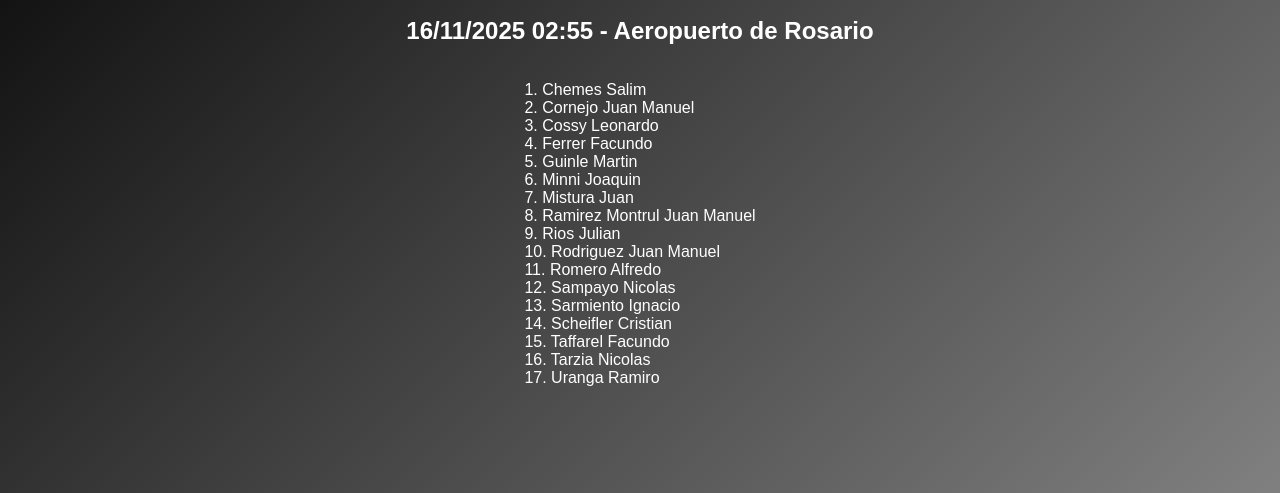
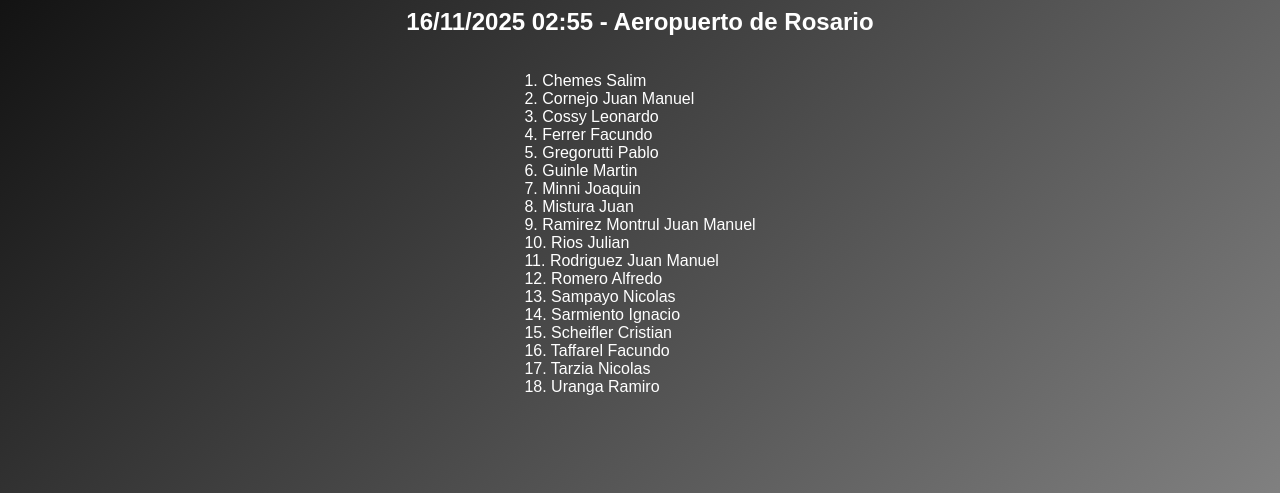
Before and after one commit to salimchemes/rio2025, a plain HTML site: page index.html in a window 1280 px wide. Shown: the part 307-800 px from the top of the page. Drawn offline with Linux system fonts and the light colour scheme.

Commit message:
Update index.html

```diff
--- a/index.html
+++ b/index.html
@@ -92,19 +92,20 @@
       <li>2. Cornejo Juan Manuel</li>
       <li>3. Cossy Leonardo</li>
       <li>4. Ferrer Facundo</li>
-      <li>5. Guinle Martin</li>
-      <li>6. Minni Joaquin</li>
-      <li>7. Mistura Juan</li>
-      <li>8. Ramirez Montrul Juan Manuel</li>
-      <li>9. Rios Julian</li>
-      <li>10. Rodriguez Juan Manuel</li>
-      <li>11. Romero Alfredo</li>
-      <li>12. Sampayo Nicolas</li>
-      <li>13. Sarmiento Ignacio</li>
-      <li>14. Scheifler Cristian</li>
-      <li>15. Taffarel Facundo</li>
-      <li>16. Tarzia Nicolas</li>
-      <li>17. Uranga Ramiro</li>
+      <li>5. Gregorutti Pablo</li>
+      <li>6. Guinle Martin</li>
+      <li>7. Minni Joaquin</li>
+      <li>8. Mistura Juan</li>
+      <li>9. Ramirez Montrul Juan Manuel</li>
+      <li>10. Rios Julian</li>
+      <li>11. Rodriguez Juan Manuel</li>
+      <li>12. Romero Alfredo</li>
+      <li>13. Sampayo Nicolas</li>
+      <li>14. Sarmiento Ignacio</li>
+      <li>15. Scheifler Cristian</li>
+      <li>16. Taffarel Facundo</li>
+      <li>17. Tarzia Nicolas</li>
+      <li>18. Uranga Ramiro</li>
     </ul>
     <script src="script.js"></script>
   </body>
```
